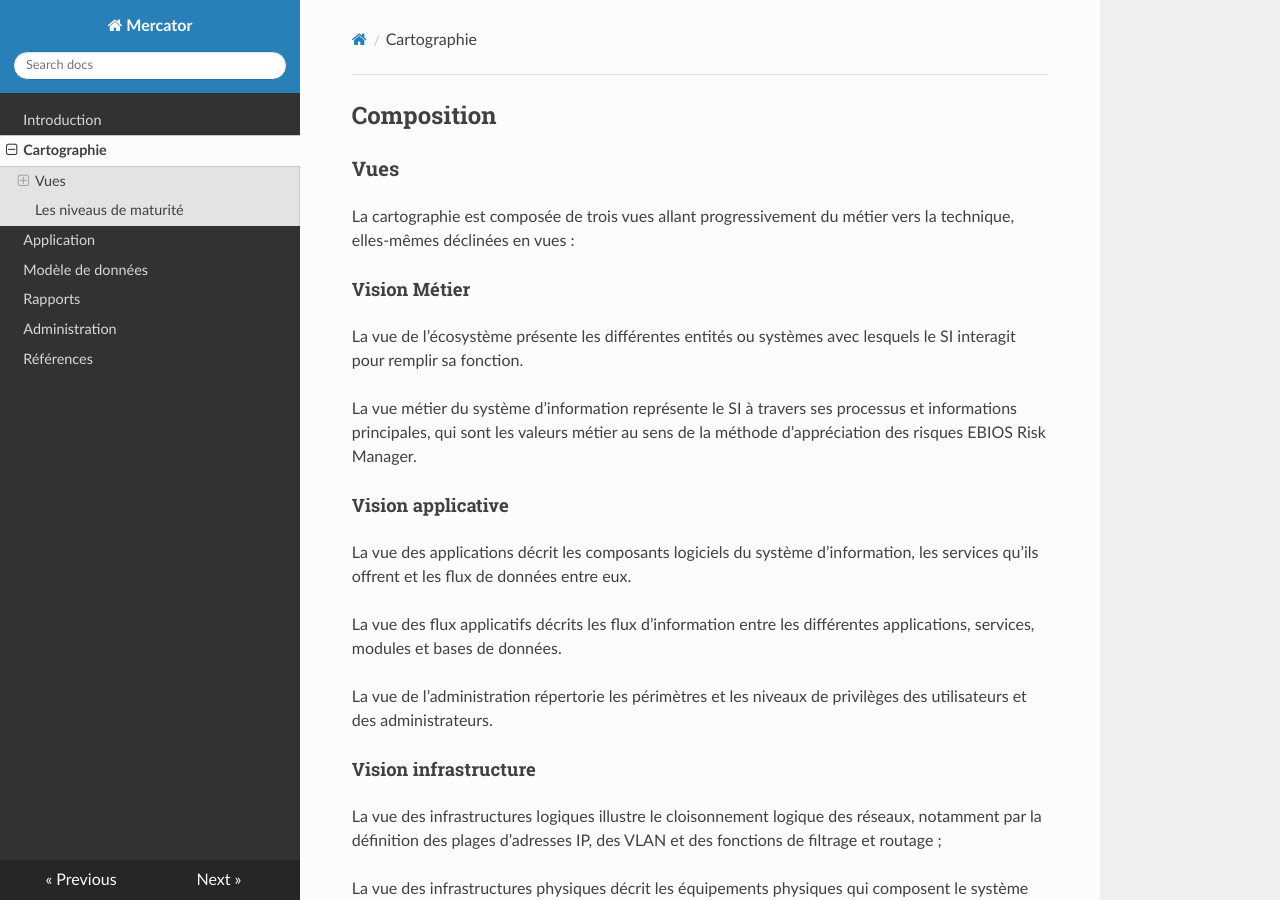
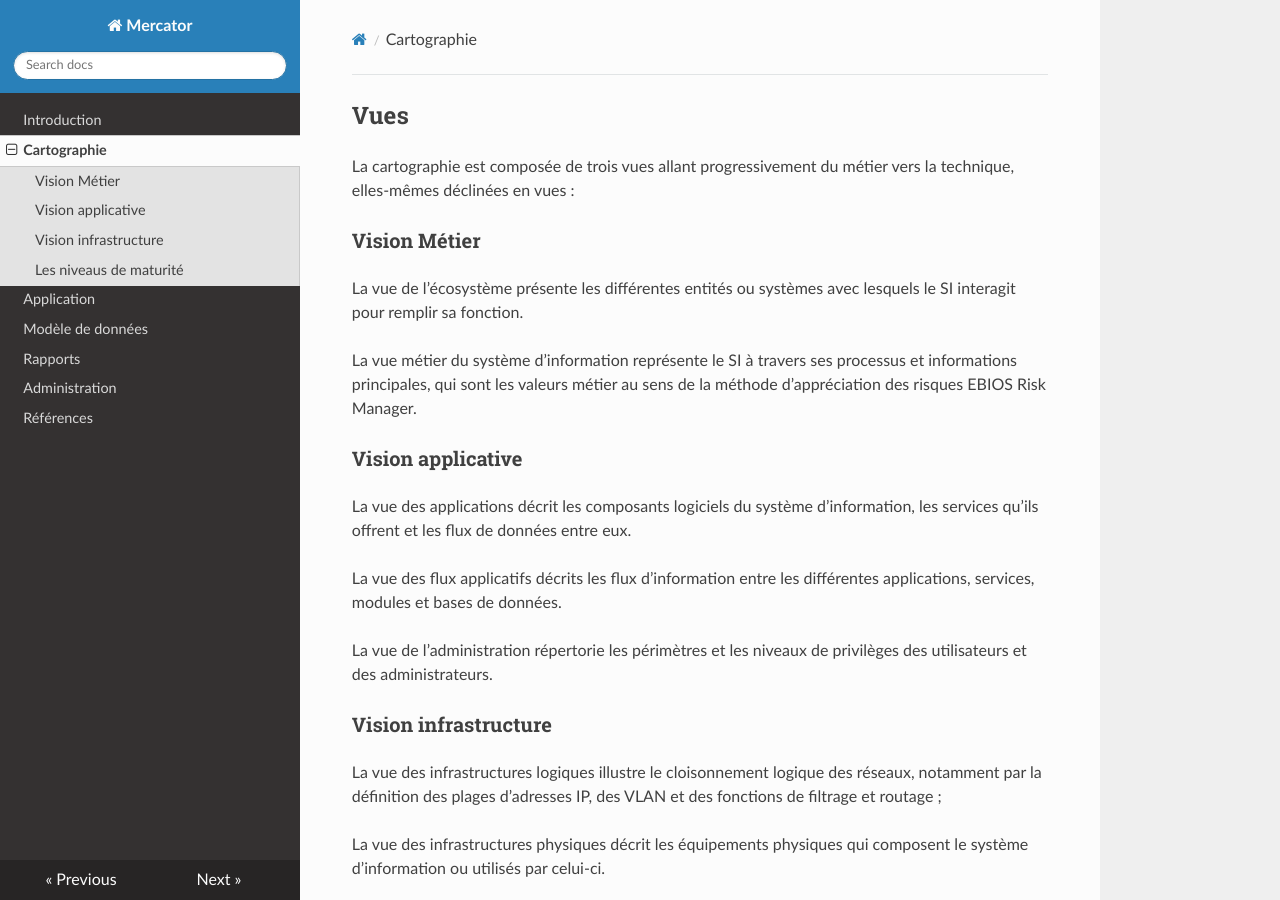
Before and after one commit to dbarzin/mercator, an MkDocs documentation site: the page built from docs/cartography.md, in a window 1280 px wide and 900 px high. Built offline with MkDocs 1.6.1, drawn with Linux system fonts in a browser that asks for light colours; nearby versions of some CDN libraries.

```diff
--- a/docs/cartography.md
+++ b/docs/cartography.md
@@ -1,16 +1,14 @@
-## Composition
-
-### Vues
+## Vues
 
 La cartographie est composée de trois vues allant progressivement du métier vers la technique, elles-mêmes déclinées en vues :
 
-#### Vision Métier
+### Vision Métier
 
 La vue de l’écosystème présente les différentes entités ou systèmes avec lesquels le SI interagit pour remplir sa fonction.
 
 La vue métier du système d’information représente le SI à travers ses processus et informations principales, qui sont les valeurs métier au sens de la méthode d’appréciation des risques EBIOS Risk Manager.
 
-#### Vision applicative
+### Vision applicative
 
 La vue des applications décrit les composants logiciels du système d’information, les services qu’ils offrent et les flux de données entre eux.
 
@@ -19,7 +17,7 @@ La vue des flux applicatifs décrits les flux d’information entre les différe
 La vue de l’administration répertorie les périmètres et les niveaux de privilèges des utilisateurs et des administrateurs.
 
 
-#### Vision infrastructure
+### Vision infrastructure
 
 La vue des infrastructures logiques illustre le cloisonnement logique des réseaux, notamment par la définition des plages d’adresses IP, des VLAN et des fonctions de filtrage et routage ;
 
```
Also changed, not shown: docs/application.md (+13 -13 lines), site/404.html, site/admin/index.html, site/application/index.html, site/composition/index.html (deleted), site/index.html, site/model/index.html, site/references/index.html, site/reports/index.html, site/search.html, site/search/search_index.json, site/sitemap.xml, 1 other file.
